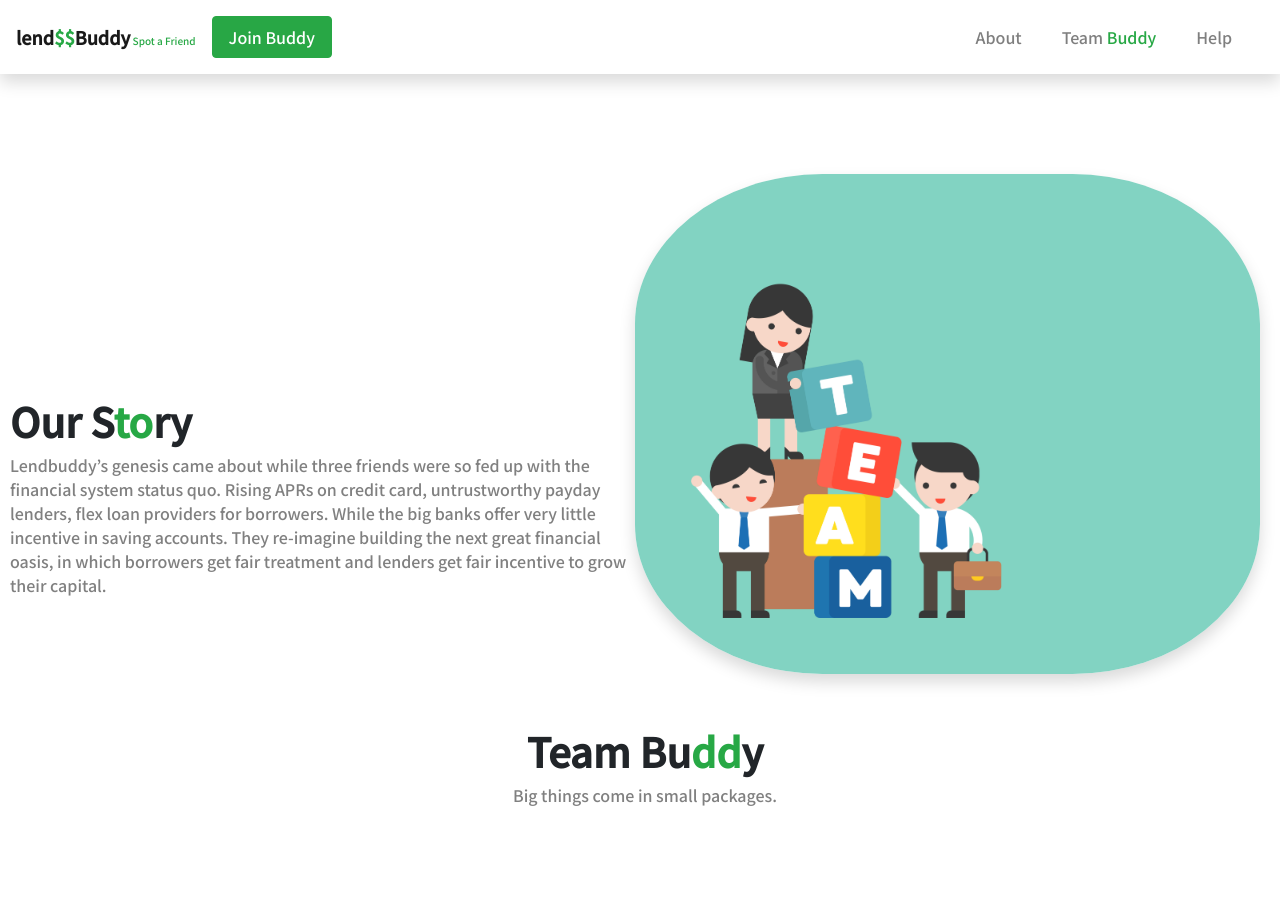
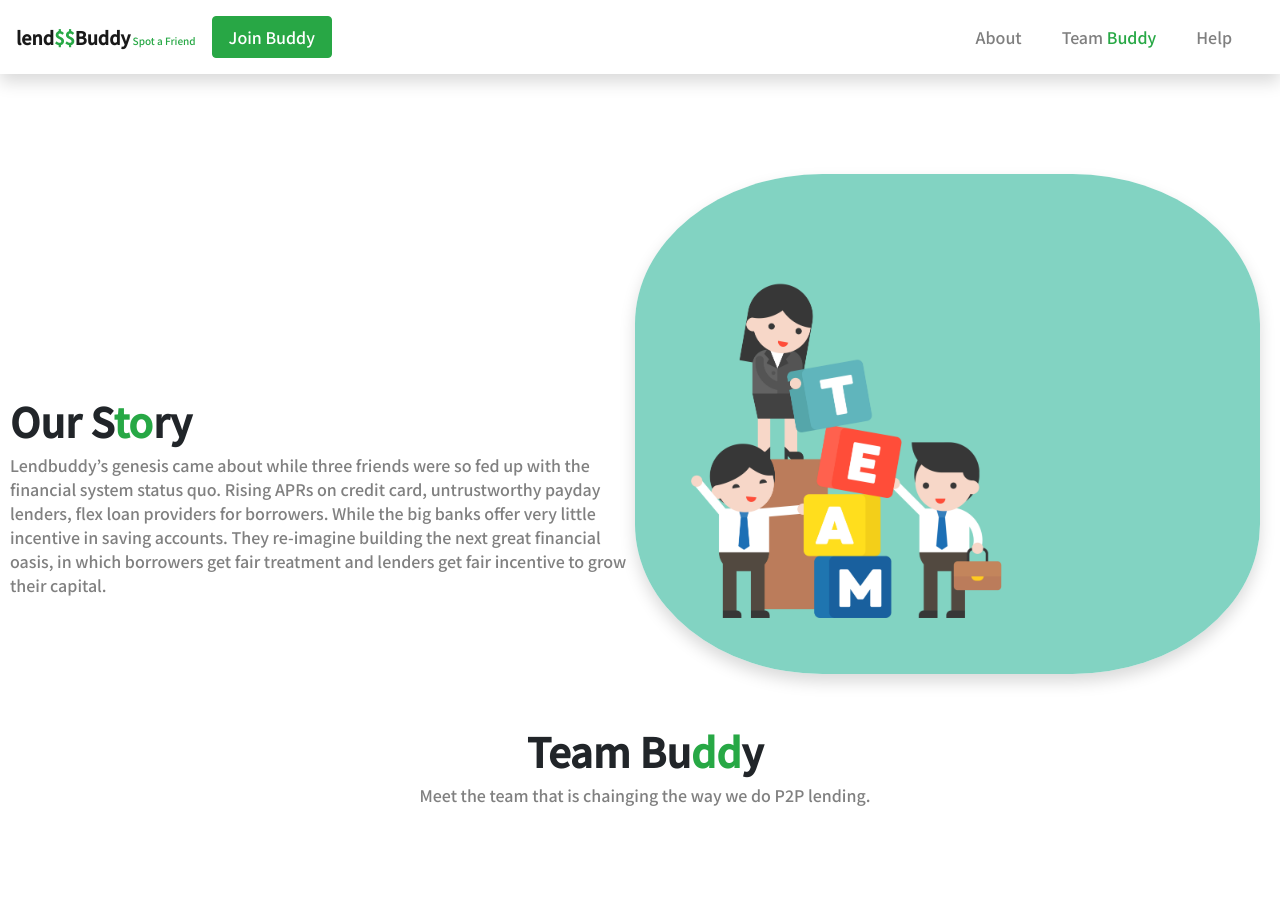
Before and after one commit to keenan560/lend-buddy, a React (Create React App) app in the folder lend-buddy/: page /team in a window 1280 px wide. Shown: the top 905 px of the page. Built offline with nearby package versions, Linux system fonts and the light colour scheme; grey boxes are pictures that could not be loaded.

Commit message:
changed team buddy slogan and mission statement

```diff
--- a/lend-buddy/src/About.js
+++ b/lend-buddy/src/About.js
@@ -15,7 +15,7 @@ function About() {
           <p>
             To seamlessly connect lenders with borrowers to help meet everyday
             living expenses while increasing lender's return on capital. With
-            lend$$buddy everyone wins.
+            LendBuddy everyone wins.
           </p>
         </div>
         <div className="about__missionImg">
--- a/lend-buddy/src/Team.js
+++ b/lend-buddy/src/Team.js
@@ -36,7 +36,7 @@ function Team() {
         <h1>
           Team Bu<span>dd</span>y
         </h1>
-        <p>Big things come in small packages.</p>
+        <p>Meet the team that is chainging the way we do P2P lending.</p>
       </div>
       <div className="team__roster">
         <div className="team__rosterPerson">
```
